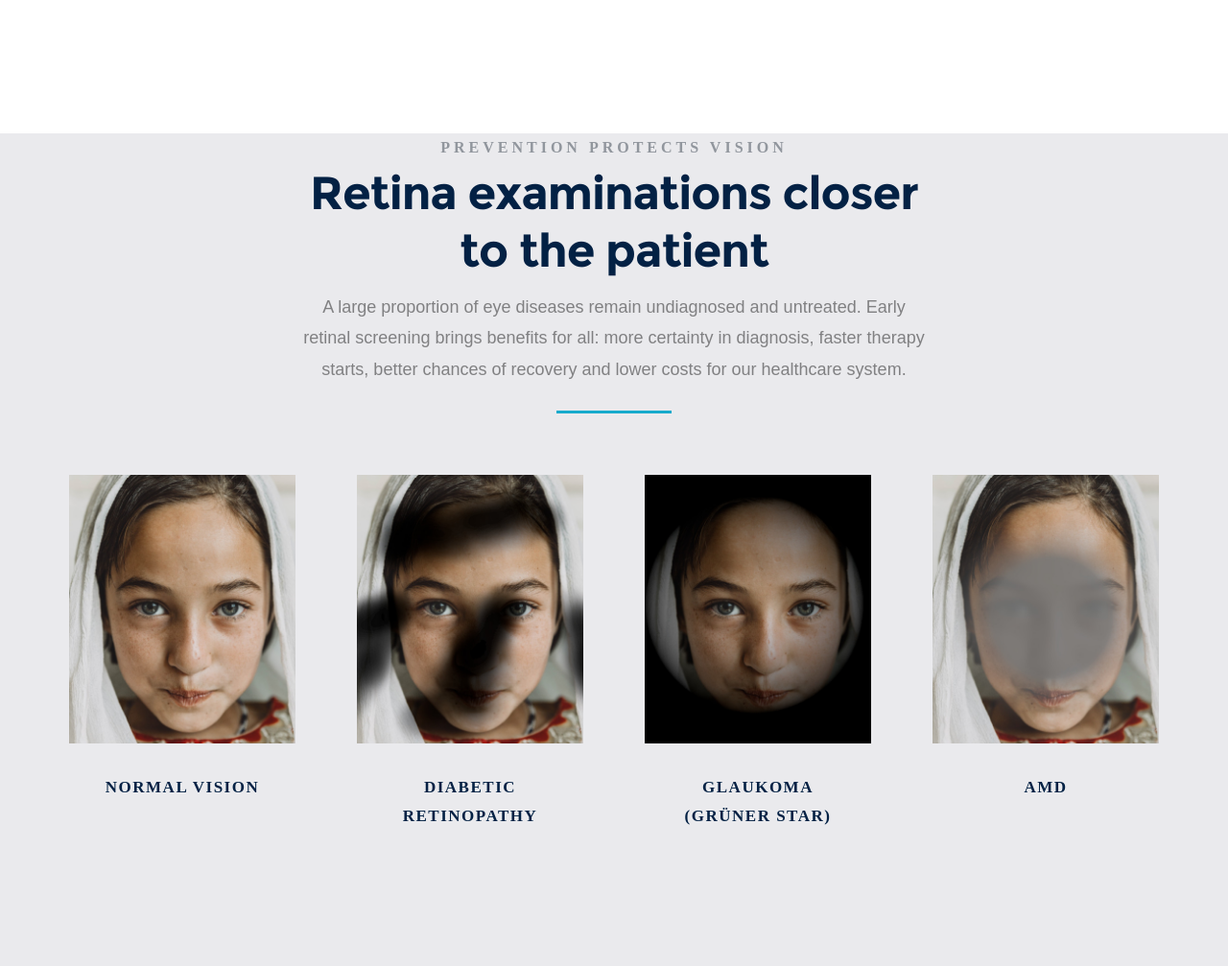
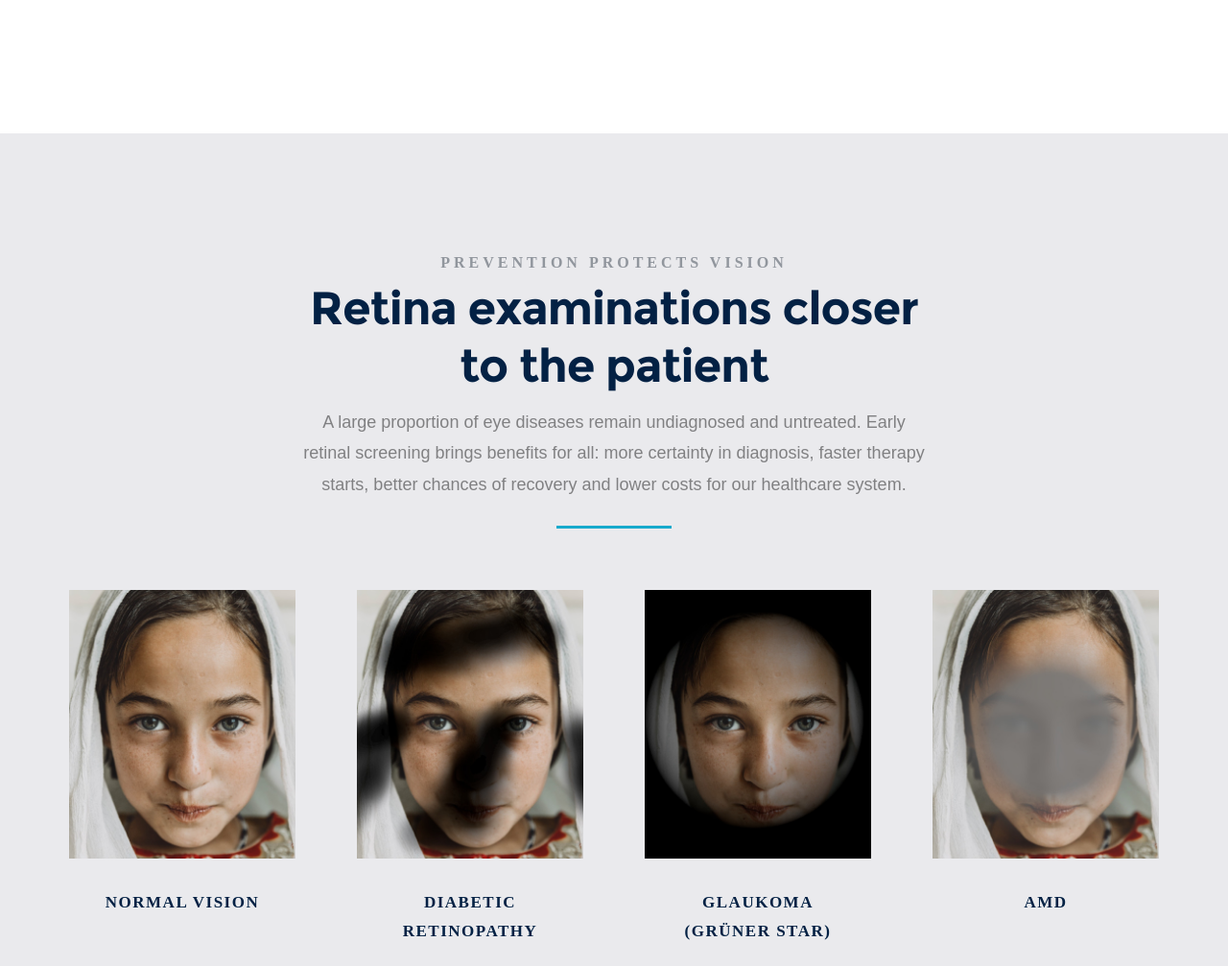
Before and after one commit to eye2you/eye2you.github.io, a plain HTML site: page index.html in a window 1280 px wide. Shown: the part 1280-2287 px from the top of the page at 96% size. Drawn offline with Linux system fonts and the light colour scheme; files whose address does not match are found by name.

Commit message:
fixed padding

```diff
--- a/css/main.css
+++ b/css/main.css
@@ -2002,7 +2002,7 @@ a.menu-toggle {
 
 #faq {
 	background: #EAEAED;
-	padding-top: 0rem;
+	padding-top: 12rem;
 	padding-bottom: 12rem;
 }
 .faq-content {
```
